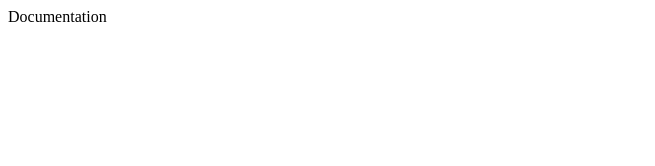
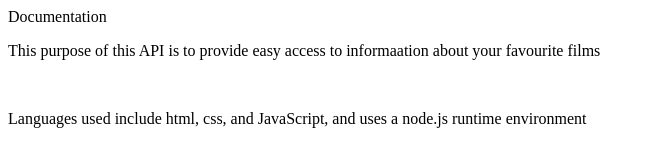
Before and after one commit to rymandev/Movie_API, a plain HTML site: page documentation.html in a window 1280 px wide. Shown: the whole page, without its empty margins (0-655 px from the left). Drawn offline with Linux system fonts and the light colour scheme.

Commit message:
Updated documentation.html

```diff
--- a/documentation.html
+++ b/documentation.html
@@ -7,5 +7,8 @@
 </head>
 <body>
     <header>Documentation</header>
+    <p>This purpose of this API is to provide easy access to informaation about your favourite films</p>
+    <br>
+    <p>Languages used include html, css, and JavaScript, and uses a node.js runtime environment</p>
 </body>
 </html>
```
